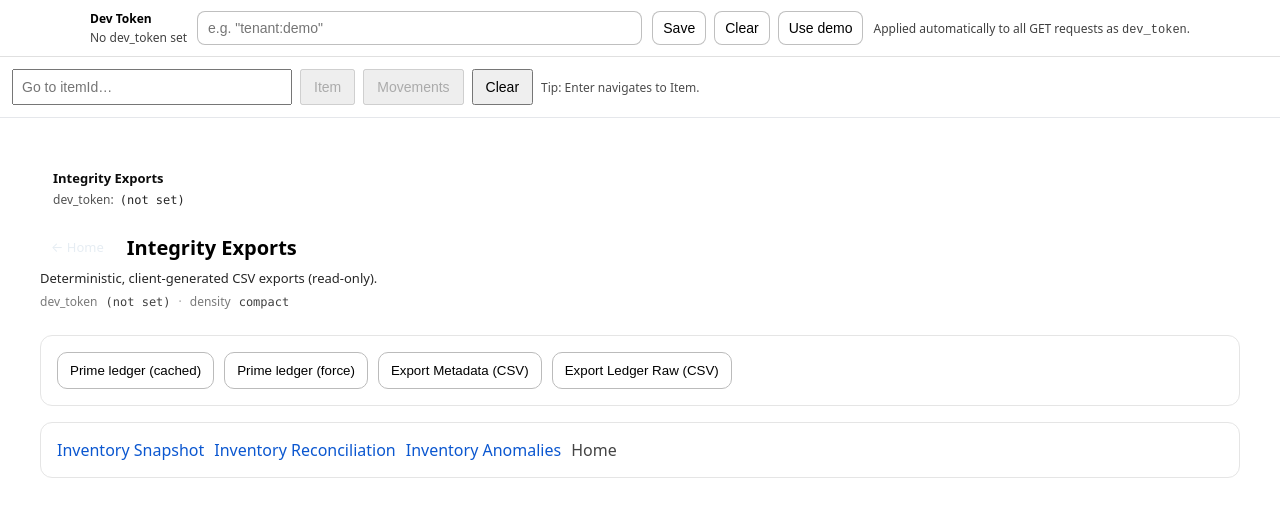
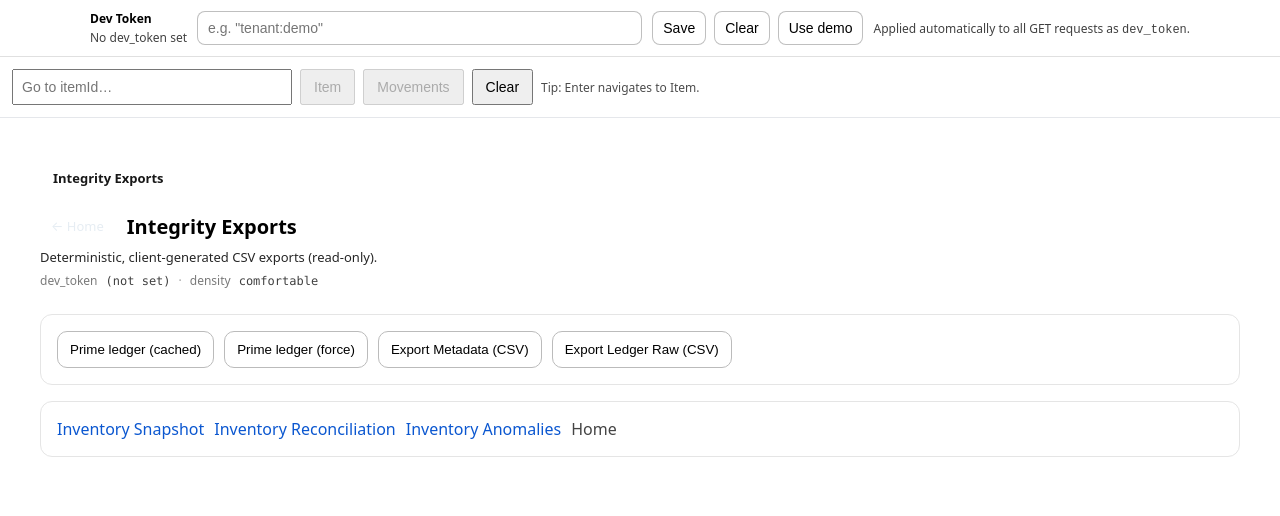
Before and after one commit to AsoraApp/Asora, a Next.js app in the folder web/: page /inventory/exports in a window 1280 px wide. Shown: the top 516 px of the page. Built offline with nearby package versions, Linux system fonts and the light colour scheme.

Commit message:
Update CompactBar.jsx

```diff
--- a/web/app/_ui/CompactBar.jsx
+++ b/web/app/_ui/CompactBar.jsx
@@ -1,108 +1,70 @@
 "use client";
 
 import { useEffect, useMemo, useState } from "react";
-import { getStoredDevToken } from "@/lib/asoraFetch";
 
 export const runtime = "edge";
 
+/**
+ * CompactBar
+ * - Small horizontal bar used across admin views.
+ * - Deterministic: no intervals/timers.
+ * - Includes a shared density toggle hook for list views.
+ */
+
 const DENSITY_KEY = "asora_ui:dense";
-
-function safeReadBool(key, fallback) {
-  try {
-    const v = localStorage.getItem(key);
-    if (v === null || v === undefined) return fallback;
-    return v === "1" || v === "true";
-  } catch {
-    return fallback;
-  }
-}
-
-function safeWriteBool(key, value) {
-  try {
-    localStorage.setItem(key, value ? "1" : "0");
-  } catch {
-    // ignore
-  }
-}
 
 export function useDensity(defaultDense = true) {
   const [dense, setDense] = useState(defaultDense);
 
   useEffect(() => {
-    setDense(safeReadBool(DENSITY_KEY, defaultDense));
-    // eslint-disable-next-line react-hooks/exhaustive-deps
+    try {
+      const raw = localStorage.getItem(DENSITY_KEY);
+      if (raw === "0") setDense(false);
+      if (raw === "1") setDense(true);
+    } catch {
+      // ignore
+    }
   }, []);
 
-  const setAndPersist = (next) => {
-    const v = typeof next === "function" ? Boolean(next(dense)) : Boolean(next);
-    setDense(v);
-    safeWriteBool(DENSITY_KEY, v);
-  };
+  function setDensePersist(v) {
+    const b = Boolean(v);
+    setDense(b);
+    try {
+      localStorage.setItem(DENSITY_KEY, b ? "1" : "0");
+    } catch {
+      // ignore
+    }
+  }
 
-  return { dense, setDense: setAndPersist };
+  return useMemo(() => [dense, setDensePersist], [dense]);
 }
 
-/**
- * Minimal shared top bar used across read-only views.
- * - Dev token display only (token entry UI lives in AdminHeader)
- * - Optional actions provided via props
- */
-export default function CompactBar({
-  title = "",
-  right = null,
-  actions = null,
-  style = null
-}) {
-  const devToken = useMemo(() => getStoredDevToken(), []);
-
+export default function CompactBar({ title, left, right }) {
   return (
-    <div style={{ ...styles.bar, ...(style || null) }}>
+    <div style={styles.shell}>
       <div style={styles.left}>
-        {title ? <div style={styles.title}>{title}</div> : <div style={styles.title}>Asora</div>}
-        <div style={styles.meta}>
-          <span style={styles.k}>dev_token:</span>{" "}
-          <span style={styles.v}>{devToken ? String(devToken) : "(not set)"}</span>
-        </div>
+        {title ? <div style={styles.title}>{title}</div> : null}
+        {left ? <div style={styles.leftExtras}>{left}</div> : null}
       </div>
-
-      <div style={styles.right}>
-        {actions ? <div style={styles.actions}>{actions}</div> : null}
-        {right}
-      </div>
+      <div style={styles.right}>{right}</div>
     </div>
   );
 }
 
 const styles = {
-  bar: {
+  shell: {
     display: "flex",
+    alignItems: "center",
     justifyContent: "space-between",
-    alignItems: "center",
     gap: 12,
     padding: "10px 12px",
     borderRadius: 12,
     border: "1px solid rgba(255,255,255,0.10)",
     background: "rgba(255,255,255,0.02)",
-    marginBottom: 12
+    marginBottom: 12,
   },
-  left: { display: "flex", flexDirection: "column", gap: 4, minWidth: 0 },
-  title: { fontSize: 13, fontWeight: 800, opacity: 0.95 },
-  meta: {
-    fontSize: 12,
-    opacity: 0.85,
-    display: "flex",
-    gap: 6,
-    alignItems: "center",
-    minWidth: 0
-  },
-  k: { opacity: 0.8 },
-  v: {
-    fontFamily: "ui-monospace, SFMono-Regular, Menlo, Monaco, Consolas, monospace",
-    overflow: "hidden",
-    textOverflow: "ellipsis",
-    whiteSpace: "nowrap",
-    maxWidth: 520
-  },
-  right: { display: "flex", gap: 10, alignItems: "center", justifyContent: "flex-end" },
-  actions: { display: "flex", gap: 8, alignItems: "center" }
+  left: { display: "flex", alignItems: "baseline", gap: 10, minWidth: 0 },
+  title: { fontSize: 13, fontWeight: 800, opacity: 0.9, whiteSpace: "nowrap" },
+  leftExtras: { display: "flex", alignItems: "center", gap: 10, minWidth: 0 },
+  right: { display: "flex", alignItems: "center", gap: 10, flexWrap: "wrap" },
 };
```
